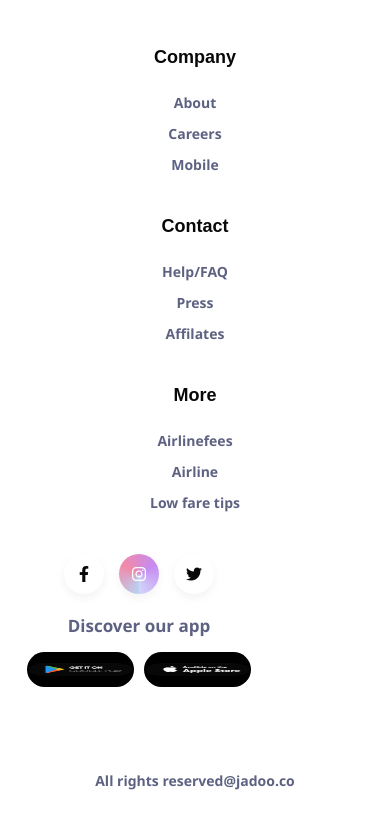
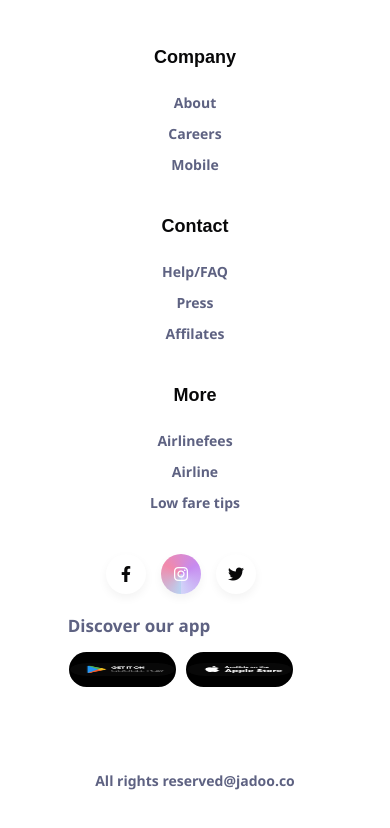
Before and after one commit to abdalminhemmayyash-programmer/TravelAgencyLandingPages, a plain HTML site: page index.html in a window 390 px wide. Shown: the part 7819-8647 px from the top of the page. Drawn offline with Linux system fonts and the light colour scheme; files whose address does not match are found by name.

Commit message:
Update style.css

```diff
--- a/css/style.css
+++ b/css/style.css
@@ -1424,7 +1424,10 @@ height: 85px;
 @media (max-width: 768px) {
     .footer-container { flex-direction: column; text-align: center; }
     .brand-col { max-width: 100%; margin-bottom: 20px; }
-    .social-icons, .app-buttons { justify-content: center; }
+    .social-icons, .app-buttons { justify-content: center;
+    display: flex;
+    margin-left: 59px;
+    width: 166px; }
 }
 /* ====================== RESPONSIVE DESIGN - Modern & Clean ====================== */
 
```
